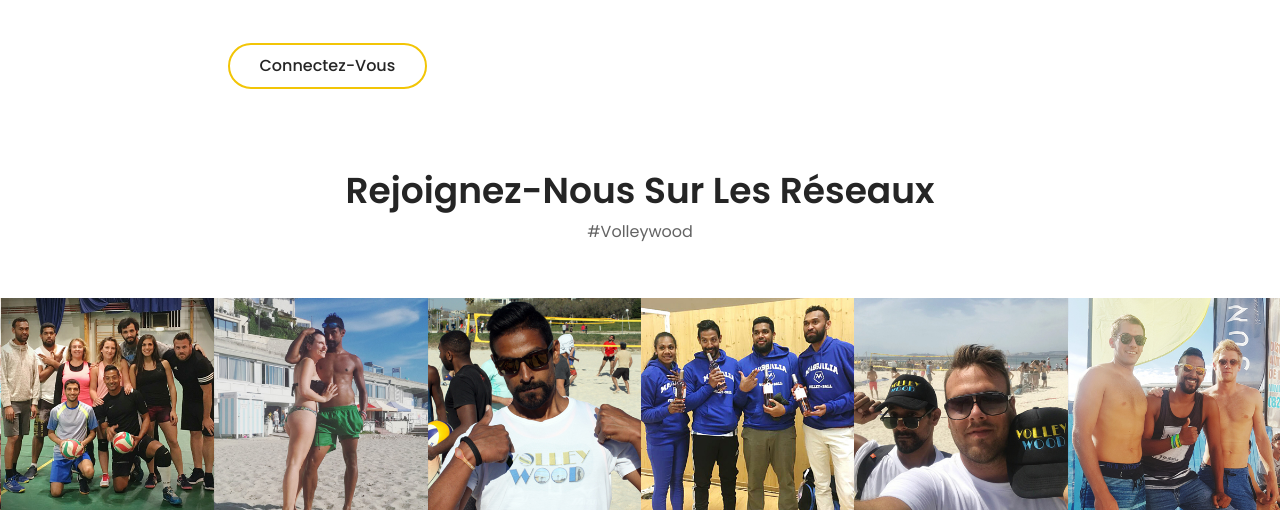
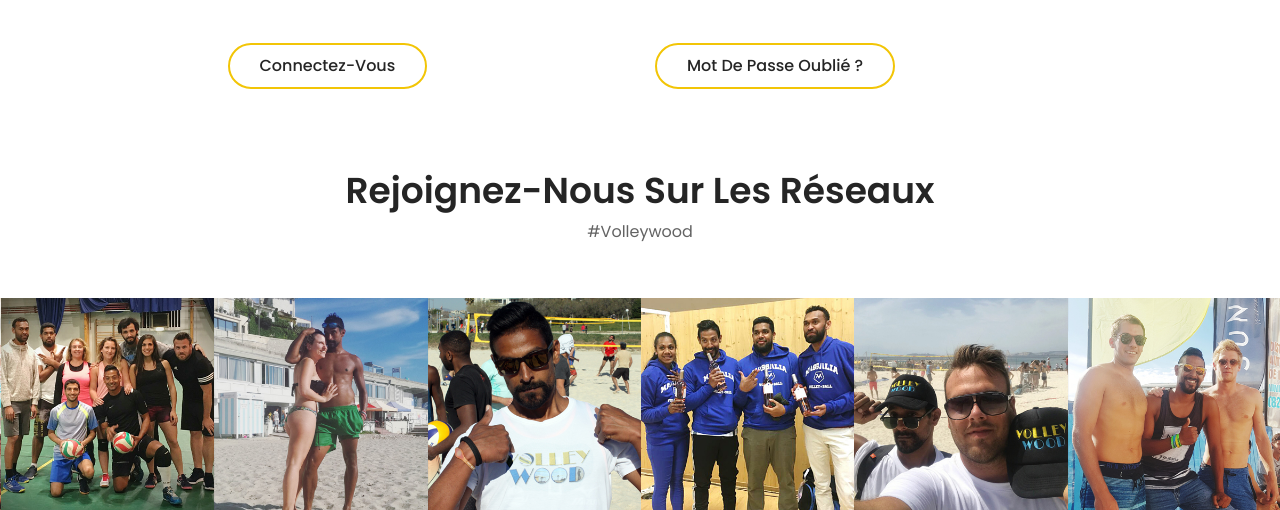
Before and after one commit to Franckwebforce3/volleywood, a Symfony app: template templates/security/login.html.twig in a window 1280 px wide. Shown: the part 613-1123 px from the top of the page. Run offline with Twig, Linux system fonts and the light colour scheme; the template is opened without the code that fills it, so the values that code supplies are empty; some libraries are stand-ins or nearby versions; some web fonts are replaced.

Commit message:
mise en page du login twig

```diff
--- a/templates/security/login.html.twig
+++ b/templates/security/login.html.twig
@@ -50,8 +50,11 @@
                             <div class="col-12 col-md-6">
                                 <input type="password" name="password" id="inputPassword" class="form-control mb-30" required placeholder="Votre mot de passe">
                             </div>
-                            <div class="col-12">
+                            <div class="col-12 col-md-6">
                                 <button type="submit" class="btn alime-btn btn-2 mt-15">Connectez-vous</button>
+                            </div>
+                            <div class="col-12 col-md-6">
+                                <a class="btn alime-btn btn-2 mt-15" href="{{ path('public') }}">Mot de passe oublié ?</a>
                             </div>
                             <input type="hidden" name="_csrf_token" value="{{ csrf_token('authenticate') }}">
                         </div>
```
